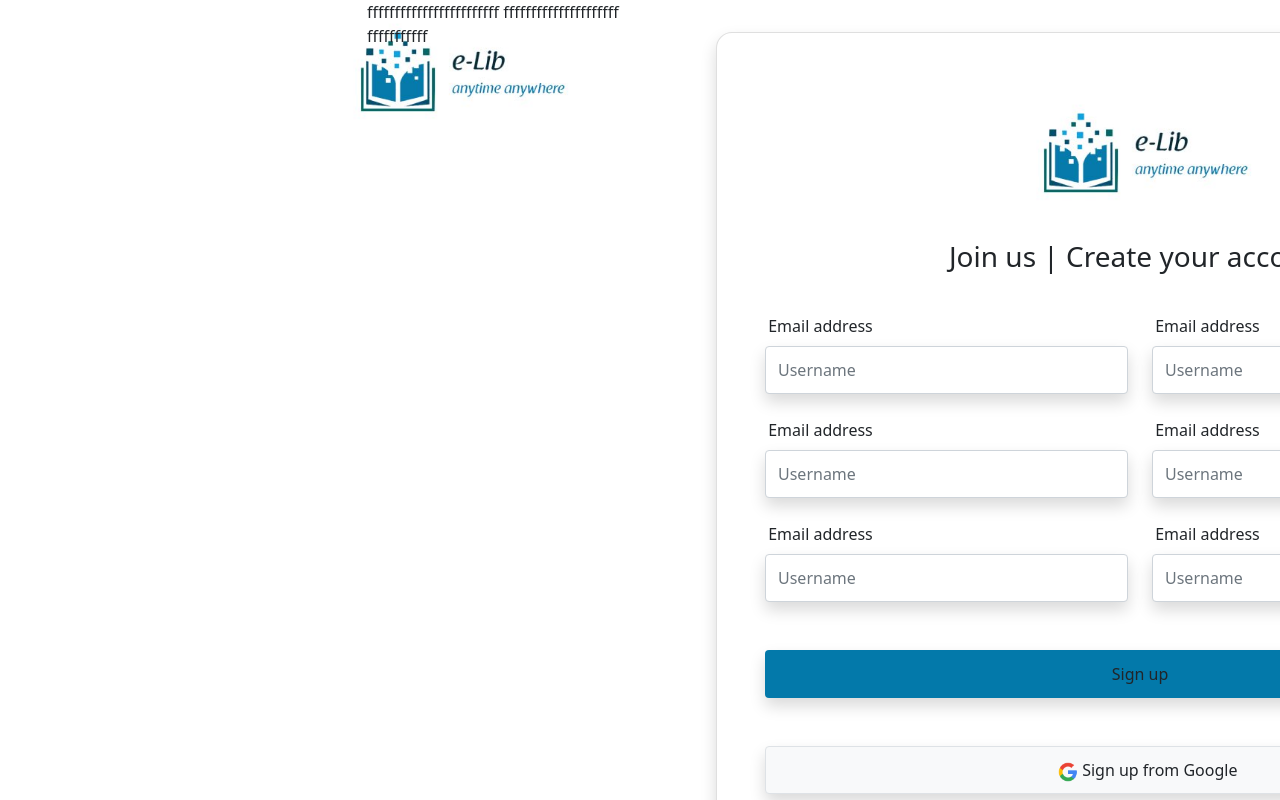
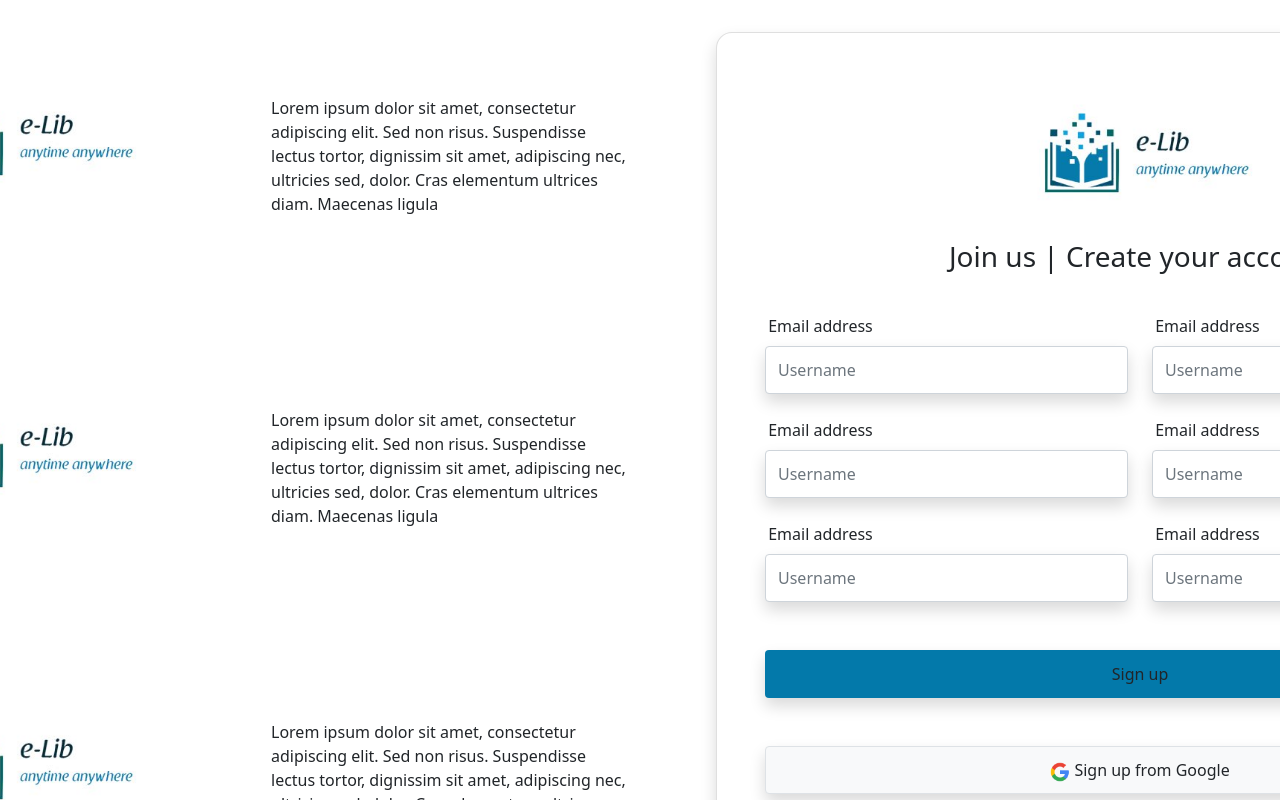
Before and after one commit to niuniu1994/FrontEnd-Engineer-Project, an Angular app: page / in a window 1280 px wide. Shown: the top 800 px of the page. Built offline with nearby package versions, Linux system fonts and the light colour scheme.

Commit message:
formatage de la page inscription (2)

```diff
--- a/src/app/view/pages/sign-in-page/sign-in-page.component.html
+++ b/src/app/view/pages/sign-in-page/sign-in-page.component.html
@@ -1,24 +1,38 @@
 
     <section class="container">
         <div class="row">
-            <div class="col-sm-6">
-                <div class="row">
+            <div class="col-sm-6 row-style">
+                <div class="row row-style">
                     <div class="col-sm-6">
-                        <img src="assets/image.jpg" width="300em" alt="logo here"/>
+                       <div class="img_descipt_left"><img src="assets/image.jpg" width="300em" alt="logo here"/></div>
                     </div>
                     <div class="col-sm-6">
-                        <p>ffffffffffffffffffffffff fffffffffffffffffffff fffffffffff</p>
+                        <div class="txt_descript_img">Lorem ipsum dolor sit amet, consectetur adipiscing elit. Sed non risus. Suspendisse lectus tortor, dignissim sit amet, adipiscing nec, ultricies sed, dolor. Cras elementum ultrices diam. Maecenas ligula </div>
                     </div>
                 </div>
-
+                <div class="row row-style">
+                    <div class="col-sm-6">
+                       <div class="img_descipt_left"><img src="assets/image.jpg" width="300em" alt="logo here"/></div>
+                    </div>
+                    <div class="col-sm-6">
+                        <div class="txt_descript_img">Lorem ipsum dolor sit amet, consectetur adipiscing elit. Sed non risus. Suspendisse lectus tortor, dignissim sit amet, adipiscing nec, ultricies sed, dolor. Cras elementum ultrices diam. Maecenas ligula </div>
+                    </div>
+                </div>
+                <div class="row row-style">
+                    <div class="col-sm-6">
+                       <div class="img_descipt_left"><img src="assets/image.jpg" width="300em" alt="logo here"/></div>
+                    </div>
+                    <div class="col-sm-6">
+                        <div class="txt_descript_img">Lorem ipsum dolor sit amet, consectetur adipiscing elit. Sed non risus. Suspendisse lectus tortor, dignissim sit amet, adipiscing nec, ultricies sed, dolor. Cras elementum ultrices diam. Maecenas ligula </div>
+                    </div>
+                </div>
             </div>
 
             <div class="col-sm-6">
-
                 <div class="shadow card shadow-1-strong connexion_card ">
                     <div class="card-body p-5 text-center d-grid gap-4">
                         <!-- logo -->
-                        <img src="assets/image.jpg" width="300em" alt="logo here"/>
+                        <div class="main-logo-style"><img src="assets/image.jpg" width="300em" alt="logo here"/></div>
 
                         <!-- title box -->
                         <h3 class="mb-3">Join us | Create your account</h3>
@@ -93,12 +107,12 @@
 
                         <!-- login button -->
                         <div class="d-grid gap-2">
-                            <button class="shadow bg-light border btn btn-style" type="submit"><div style="text-align: left; margin-left: 3.5em;"><img src="assets/logo-google.png" width="20em" alt="logo here"/> Sign up from Google</div></button>
+                            <button class="shadow bg-light border btn btn-style" type="submit"><div class="logo-btn-style"><img src="assets/logo-google.png" width="20em" alt="logo here"/> Sign up from Google</div></button>
                         </div>
 
                     </div>
                 </div>
 
             </div>
-        </div>>
+        </div>
     </section>
--- a/src/app/view/pages/sign-in-page/sign-in-page.component.scss
+++ b/src/app/view/pages/sign-in-page/sign-in-page.component.scss
@@ -21,17 +21,6 @@
 
 .rememberbox_form{
     margin-right: 0.5em;
-}
-
-//Section of the card
-.container{
-
-}
-
-//logo
-img{
-    // justify-content: center;
-    margin-left: 14em;
 }
 
 //color of button
@@ -59,3 +48,17 @@ input{
     float: left;
     margin-bottom: 0.5em;
 }
+
+.img_descipt_left{
+    margin-left: -13em;
+}
+
+.txt_descript_img{
+    margin-left: -6em;
+    margin-top: 2em;
+}
+
+.row-style{
+    margin-top: 2em;
+    margin-bottom: 10em;
+}
```
